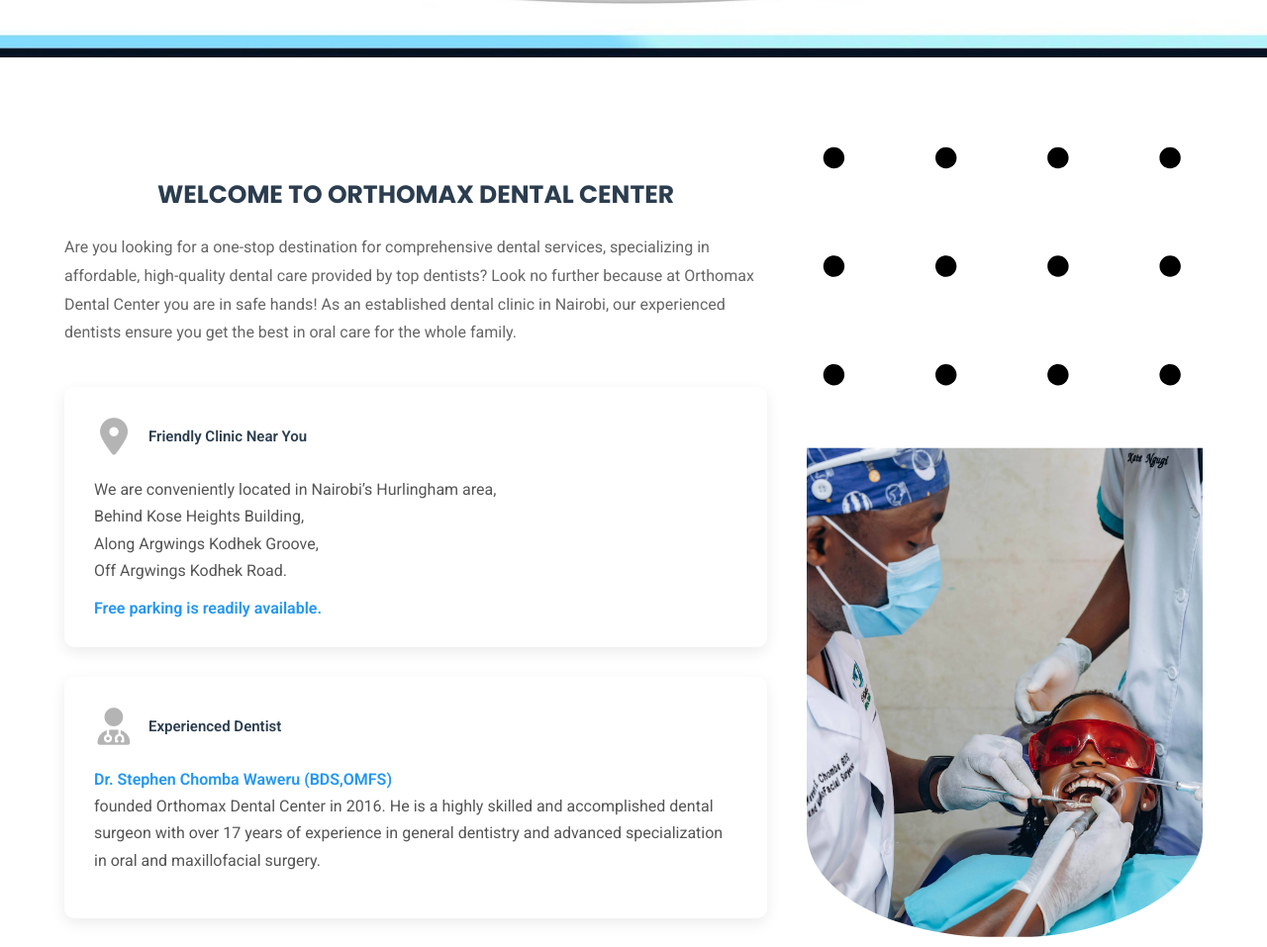
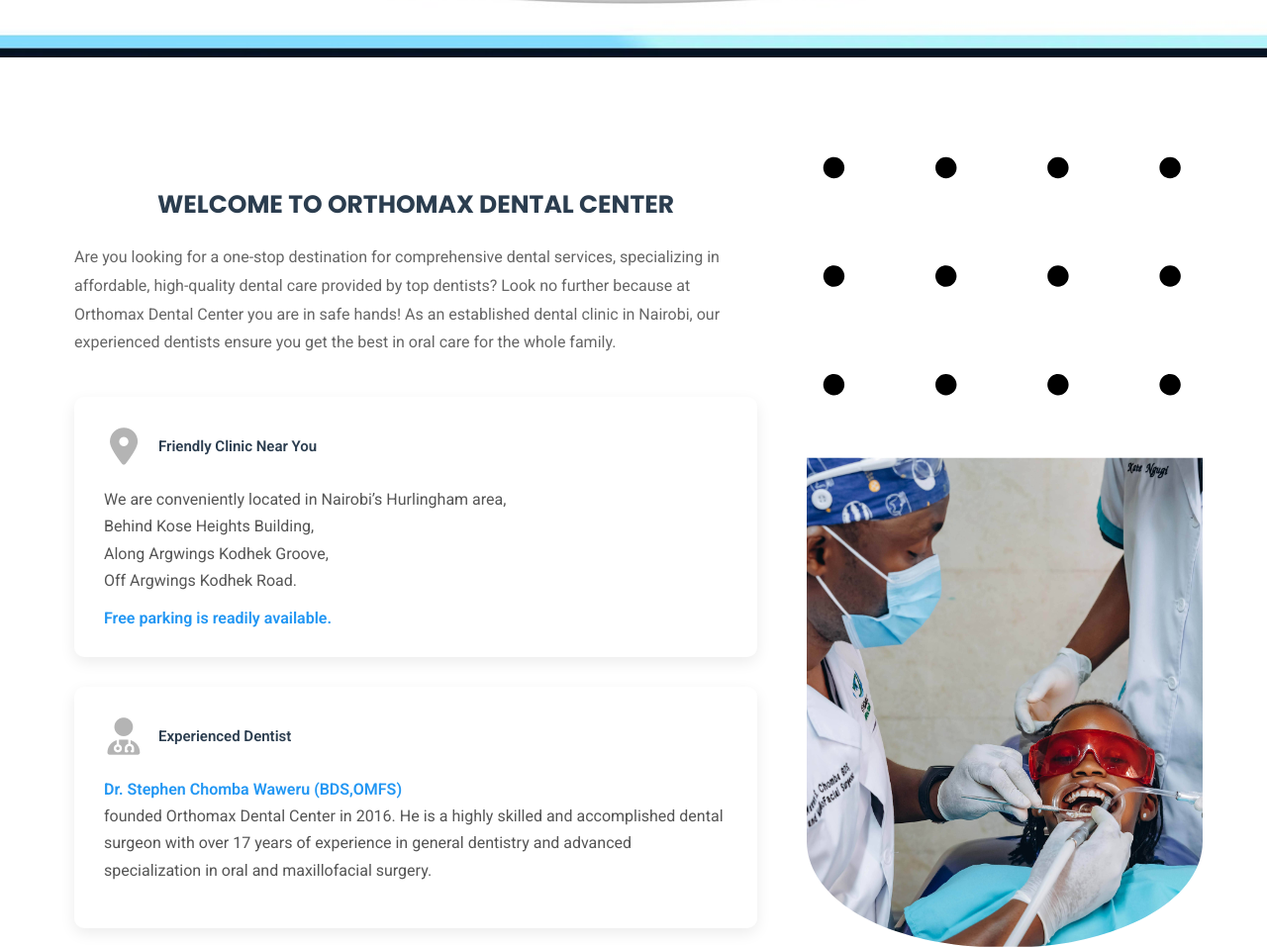
Before and after one commit to chesaro1/Orthomax-Dental-Centre, a plain HTML site: page index.html in a window 1280 px wide. Shown: the part 1060-2017 px from the top of the page at 99% size. Drawn offline with nearby package versions, Linux system fonts and the light colour scheme.

Commit message:
Update style.css

```diff
--- a/assets/css/style.css
+++ b/assets/css/style.css
@@ -2564,6 +2564,9 @@ span.text{
       font-size: 2rem;
   }
 }
+.text-content{
+  padding:10px;
+}
 
 
 
```
